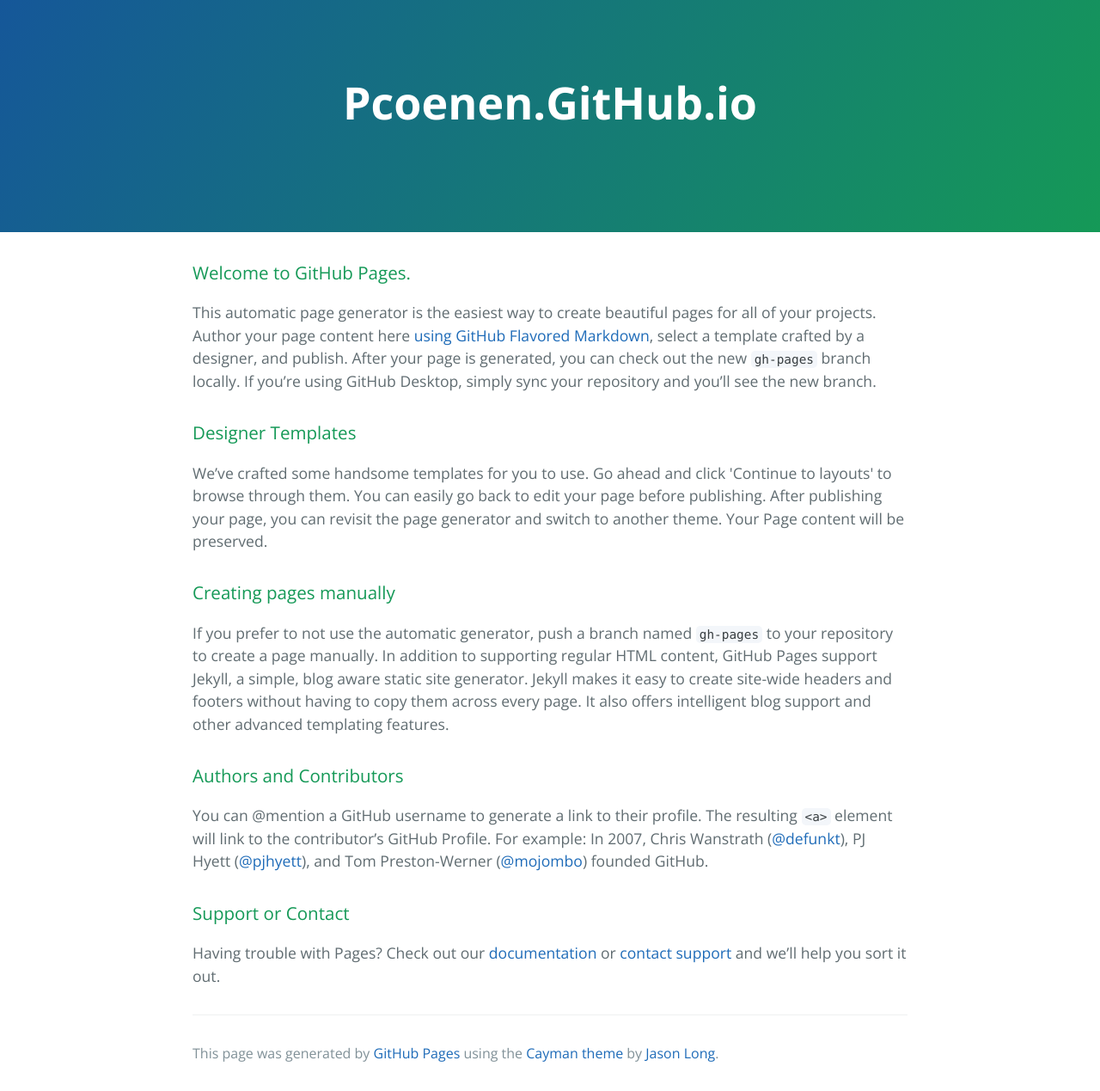
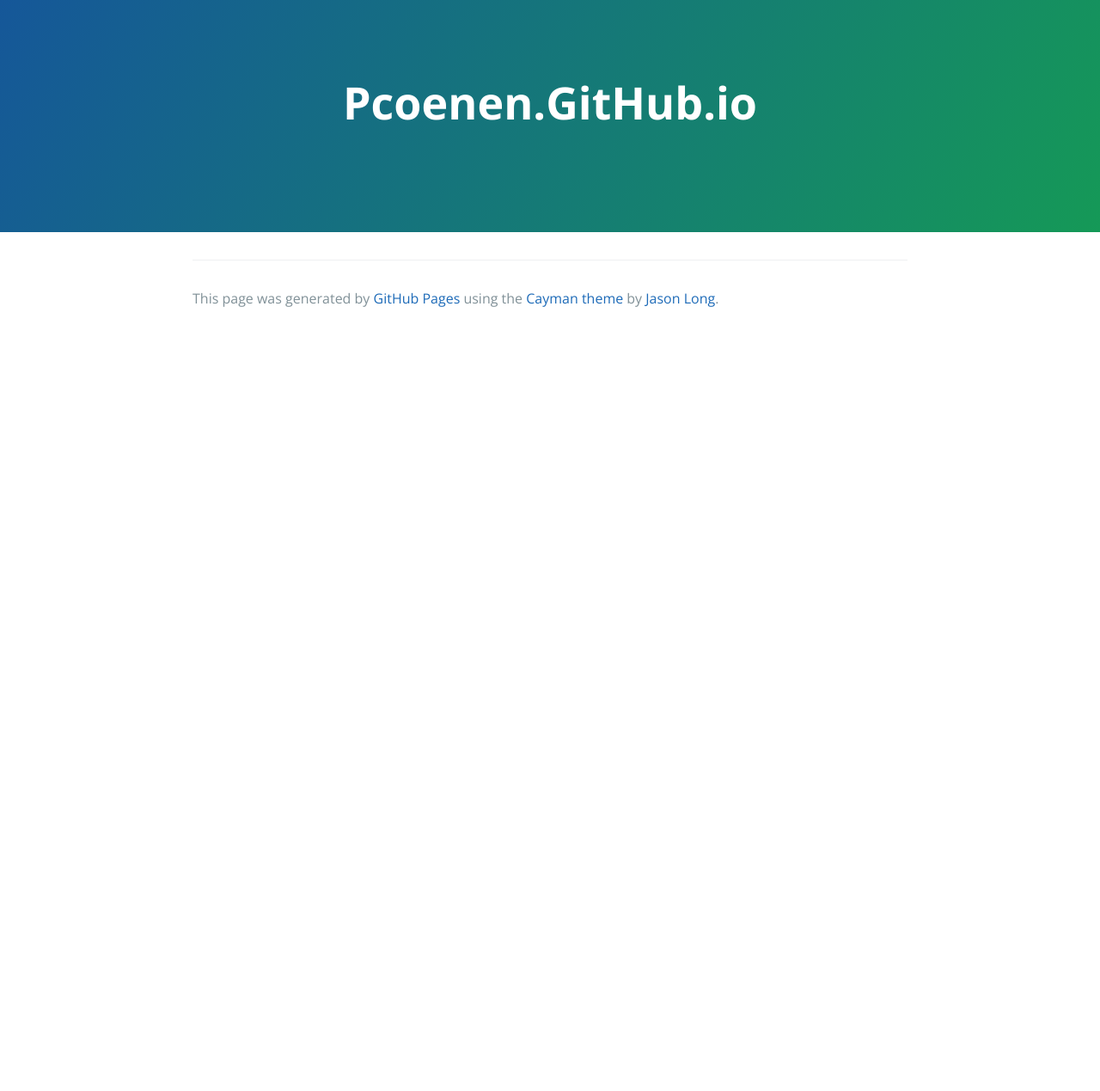
Before and after one commit to pcoenen/pcoenen.github.io, a Jekyll site: the page built from index.md, in a window 1280 px wide. Shown: the whole page at 86% size. Built offline with Jekyll 4.4.1, drawn with Linux system fonts in a browser that asks for light colours; after the commit the page ends 900 px from its top, so only the background shows below that.

Commit message:
Update site.html

```diff
--- a/_layouts/site.html
+++ b/_layouts/site.html
@@ -16,31 +16,7 @@
     </section>
 
     <section class="main-content">
-      <h3>
-<a id="welcome-to-github-pages" class="anchor" href="#welcome-to-github-pages" aria-hidden="true"><span aria-hidden="true" class="octicon octicon-link"></span></a>Welcome to GitHub Pages.</h3>
-
-<p>This automatic page generator is the easiest way to create beautiful pages for all of your projects. Author your page content here <a href="https://guides.github.com/features/mastering-markdown/">using GitHub Flavored Markdown</a>, select a template crafted by a designer, and publish. After your page is generated, you can check out the new <code>gh-pages</code> branch locally. If you’re using GitHub Desktop, simply sync your repository and you’ll see the new branch.</p>
-
-<h3>
-<a id="designer-templates" class="anchor" href="#designer-templates" aria-hidden="true"><span aria-hidden="true" class="octicon octicon-link"></span></a>Designer Templates</h3>
-
-<p>We’ve crafted some handsome templates for you to use. Go ahead and click 'Continue to layouts' to browse through them. You can easily go back to edit your page before publishing. After publishing your page, you can revisit the page generator and switch to another theme. Your Page content will be preserved.</p>
-
-<h3>
-<a id="creating-pages-manually" class="anchor" href="#creating-pages-manually" aria-hidden="true"><span aria-hidden="true" class="octicon octicon-link"></span></a>Creating pages manually</h3>
-
-<p>If you prefer to not use the automatic generator, push a branch named <code>gh-pages</code> to your repository to create a page manually. In addition to supporting regular HTML content, GitHub Pages support Jekyll, a simple, blog aware static site generator. Jekyll makes it easy to create site-wide headers and footers without having to copy them across every page. It also offers intelligent blog support and other advanced templating features.</p>
-
-<h3>
-<a id="authors-and-contributors" class="anchor" href="#authors-and-contributors" aria-hidden="true"><span aria-hidden="true" class="octicon octicon-link"></span></a>Authors and Contributors</h3>
-
-<p>You can @mention a GitHub username to generate a link to their profile. The resulting <code>&lt;a&gt;</code> element will link to the contributor’s GitHub Profile. For example: In 2007, Chris Wanstrath (<a href="https://github.com/defunkt" class="user-mention">@defunkt</a>), PJ Hyett (<a href="https://github.com/pjhyett" class="user-mention">@pjhyett</a>), and Tom Preston-Werner (<a href="https://github.com/mojombo" class="user-mention">@mojombo</a>) founded GitHub.</p>
-
-<h3>
-<a id="support-or-contact" class="anchor" href="#support-or-contact" aria-hidden="true"><span aria-hidden="true" class="octicon octicon-link"></span></a>Support or Contact</h3>
-
-<p>Having trouble with Pages? Check out our <a href="https://help.github.com/pages">documentation</a> or <a href="https://github.com/contact">contact support</a> and we’ll help you sort it out.</p>
-
+      {{ Content }}
       <footer class="site-footer">
 
         <span class="site-footer-credits">This page was generated by <a href="https://pages.github.com">GitHub Pages</a> using the <a href="https://github.com/jasonlong/cayman-theme">Cayman theme</a> by <a href="https://twitter.com/jasonlong">Jason Long</a>.</span>
```
